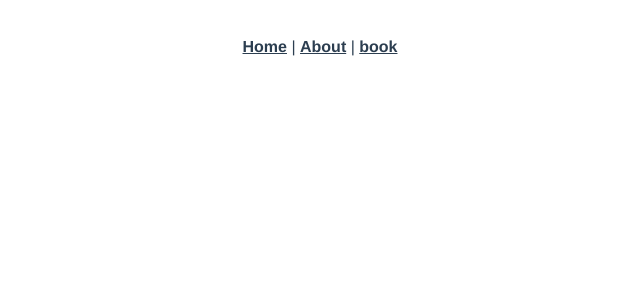
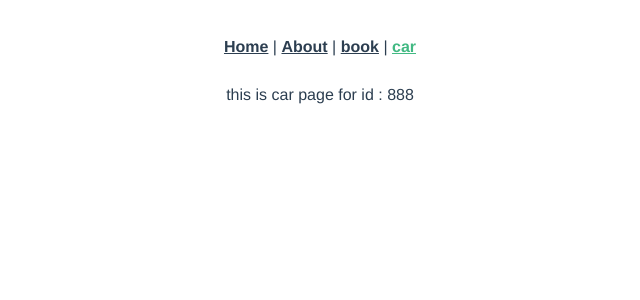
Before and after one commit to kfcfk1985/vue, a Vue app: page /car/888 in a window 1280 px wide. Shown: the top 300 px of the page, without its empty margins (320-960 px from the left). Built offline with nearby package versions, Linux system fonts and the light colour scheme.

Commit message:
2.F 参数属性传递

```diff
--- a/src/App.vue
+++ b/src/App.vue
@@ -9,7 +9,10 @@
       <router-link :to="{name:'About'}">About</router-link> |
 
       <!-- 2.E 动态路由 -->
-      <router-link :to="{name:'Book',params:{id:123}}">book</router-link>
+      <router-link :to="{name:'Book',params:{id:123}}">book</router-link> |
+
+      <!-- 2.F 参数属性传递 -->
+      <router-link :to="{name:'Car',params:{id:888}}">car</router-link>
     </div>
     <router-view/>
   </div>
--- a/src/router/index.js
+++ b/src/router/index.js
@@ -2,6 +2,7 @@ import Vue from 'vue'
 import VueRouter from 'vue-router'
 import Home from '../views/Home.vue'
 import Book from '../views/Book.vue'
+import Car from '../views/Car.vue'
 
 Vue.use(VueRouter)
 
@@ -22,6 +23,12 @@ const routes = [
     component: Book
   },
   {
+    path: '/car/:id',
+    props:true,         //2.F 参数属性传递
+    name: 'Car',
+    component: Car
+  },
+  {
     path: '/about',
     name: 'About',    //命名路由
     // route level code-splitting
--- /dev/null
+++ b/src/views/Car.vue
@@ -0,0 +1,23 @@
+<template>
+ <div>
+      this is car page for id : {{id}}
+ </div>
+</template>
+
+<script>
+export default {
+     props:['id'],       //2.F 参数属性传递
+     data() {
+          return {
+
+          }
+     },
+     created(){
+
+     }
+}
+</script>
+
+<style>
+
+</style>
```
